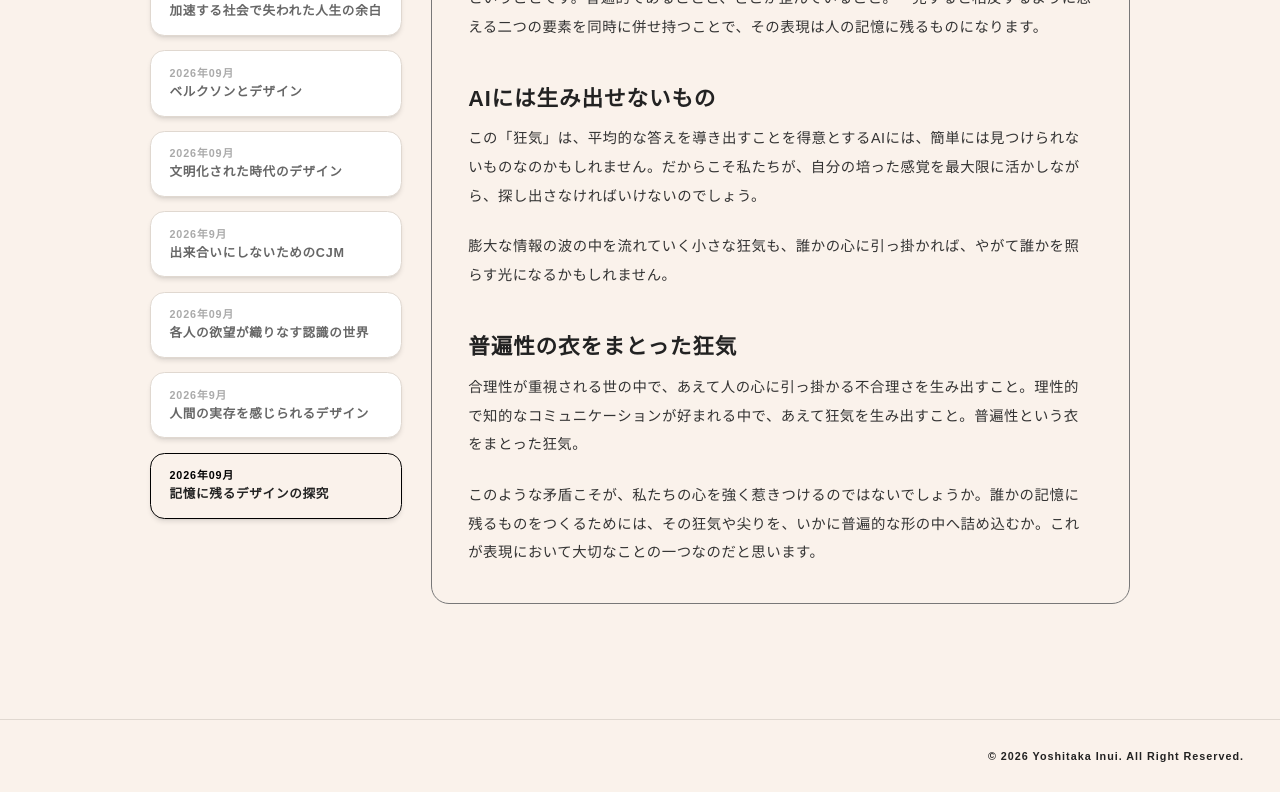
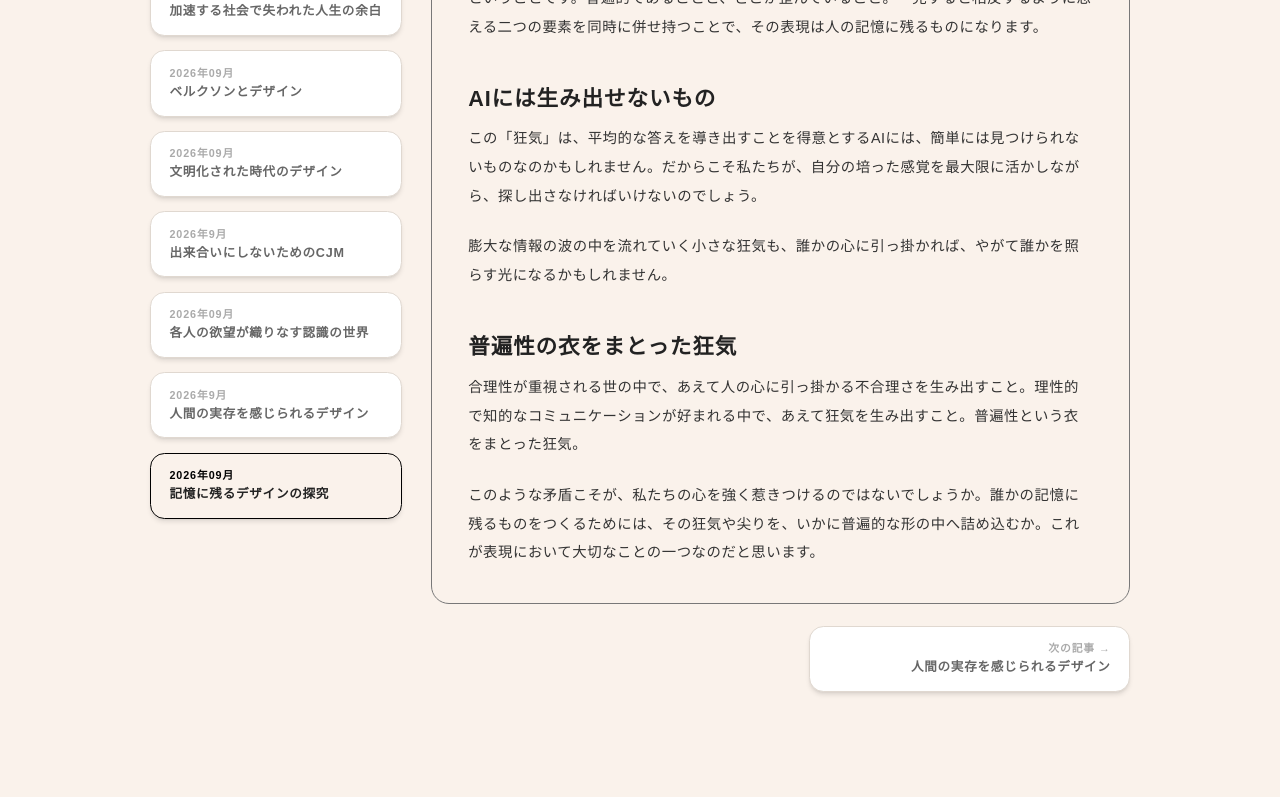
Before and after one commit to yoshi-2525/portfolio, a React (Vite) app: page /learning/1 in a window 1280 px wide. Shown: the part 2000-2797 px from the top of the page. Built offline with nearby package versions, Linux system fonts and the light colour scheme; the HTML template or start-up script is replaced by a standard one; a web font is replaced by a local one.

Commit message:
ナビゲーションの追加。

```diff
--- /dev/null
+++ b/src/components/LearningArticleNav.tsx
@@ -0,0 +1,40 @@
+import type { CSSProperties } from "react";
+import { Link } from "react-router";
+import type { LearningRecord } from "@/components/LearningRecordCard";
+
+type LearningArticleNavProps = {
+  prev?: LearningRecord;
+  next?: LearningRecord;
+  className?: string;
+};
+
+// 左のナビ（LearningNavItem の非選択状態）と同じ形・色にそろえる
+function ArticleLink({ record, label, align }: { record: LearningRecord; label: string; align: "left" | "right" }) {
+  return (
+    <Link
+      to={`/learning/${record.id}`}
+      className={`block min-w-0 rounded-xl md:rounded-2xl border-2 border-border-gray bg-surface-white px-3.5 py-2.5 md:px-5 md:py-4 shadow-md transition-all hover:shadow-lg hover:-translate-y-0.5 hover:border-[var(--accent)] ${
+        align === "right" ? "text-right" : "text-left"
+      }`}
+      style={{ "--accent": record.accentColor } as CSSProperties}
+    >
+      <span className="font-maru font-bold text-[10px] md:text-xs tracking-[1px] block mb-0.5 md:mb-1" style={{ color: "#aaa" }}>
+        {label}
+      </span>
+      <span className="font-maru font-bold text-sm tracking-[0.8px] leading-snug block text-ink-666 truncate">
+        {record.title}
+      </span>
+    </Link>
+  );
+}
+
+export default function LearningArticleNav({ prev, next, className = "" }: LearningArticleNavProps) {
+  if (!prev && !next) return null;
+
+  return (
+    <nav aria-label="記事の移動" className={`grid grid-cols-2 gap-16 ${className}`}>
+      {prev ? <ArticleLink record={prev} label="← 前の記事" align="left" /> : <span />}
+      {next ? <ArticleLink record={next} label="次の記事 →" align="right" /> : <span />}
+    </nav>
+  );
+}
--- a/src/components/LearningCategoryFilter.tsx
+++ b/src/components/LearningCategoryFilter.tsx
@@ -2,11 +2,17 @@ type LearningCategoryFilterProps = {
   categories: string[];
   active: string;
   onChange: (category: string) => void;
+  className?: string;
 };
 
-export default function LearningCategoryFilter({ categories, active, onChange }: LearningCategoryFilterProps) {
+export default function LearningCategoryFilter({
+  categories,
+  active,
+  onChange,
+  className = "mb-10",
+}: LearningCategoryFilterProps) {
   return (
-    <div className="flex flex-wrap gap-3 mb-10">
+    <div className={`flex flex-wrap gap-3 ${className}`}>
       {categories.map((cat) => (
         <button
           key={cat}
--- a/src/pages/LearningDetailPage.tsx
+++ b/src/pages/LearningDetailPage.tsx
@@ -7,6 +7,7 @@ import Breadcrumb from "@/components/Breadcrumb";
 import PageHeading from "@/components/PageHeading";
 import LearningCategoryFilter from "@/components/LearningCategoryFilter";
 import LearningNavItem from "@/components/LearningNavItem";
+import LearningArticleNav from "@/components/LearningArticleNav";
 import ContentBlocks from "@/components/ContentBlocks";
 import { records, categories } from "@/data/learningRecords";
 import { pageHeadings } from "@/data/pageHeadings";
@@ -15,7 +16,7 @@ export default function LearningDetailPage() {
   const { id } = useParams<{ id: string }>();
   const record = records.find((r) => r.id === Number(id));
   const [active, setActive] = useState("すべて");
-  const articleRef = useRef<HTMLElement>(null);
+  const articleRef = useRef<HTMLDivElement>(null);
   const isFirstRender = useRef(true);
 
   const location = useLocation();
@@ -33,6 +34,11 @@ export default function LearningDetailPage() {
     window.scrollTo(0, top);
   }, [id]);
   const filtered = active === "すべて" ? records : records.filter((r) => r.category === active);
+
+  // 前後の記事はフィルターに関係なく ID の前後で決める。records は ID の降順なので、前＝ID が 1 つ小さい記事、次＝1 つ大きい記事
+  const index = record ? records.findIndex((r) => r.id === record.id) : -1;
+  const prevRecord = index >= 0 ? records[index + 1] : undefined;
+  const nextRecord = index > 0 ? records[index - 1] : undefined;
 
   if (!record) {
     return (
@@ -67,7 +73,13 @@ export default function LearningDetailPage() {
 
         <PageHeading {...pageHeadings.learning} />
 
-        <LearningCategoryFilter categories={categories} active={active} onChange={setActive} />
+        {/* スマホではフィルターを記事一覧のナビの上に置くので、ここは md 以上だけ */}
+        <LearningCategoryFilter
+          categories={categories}
+          active={active}
+          onChange={setActive}
+          className="hidden md:flex mb-10"
+        />
 
         <div className="mb-6">
           <BackLink to="/learning">学習記録一覧へ戻る</BackLink>
@@ -77,16 +89,24 @@ export default function LearningDetailPage() {
         <div className="grid md:grid-cols-[280px_1fr] gap-8 items-start">
 
           {/* Left: navigation between records */}
-          {/* スマホでは記事の下に表示 */}
-          <nav className="order-2 md:order-1 flex flex-col gap-4 md:sticky md:top-8">
-            {filtered.map((r) => (
-              <LearningNavItem key={r.id} record={r} isActive={r.id === record.id} />
-            ))}
-          </nav>
+          {/* スマホでは記事の下に表示し、その上にフィルターを置く */}
+          <div className="order-2 md:order-1 md:sticky md:top-8">
+            <LearningCategoryFilter
+              categories={categories}
+              active={active}
+              onChange={setActive}
+              className="md:hidden mb-6"
+            />
+            <nav className="flex flex-col gap-4">
+              {filtered.map((r) => (
+                <LearningNavItem key={r.id} record={r} isActive={r.id === record.id} />
+              ))}
+            </nav>
+          </div>
           {/* Right: detail */}
+          <div ref={articleRef} className="order-1 md:order-2 min-w-0 flex flex-col gap-6">
           <article
-            ref={articleRef}
-            className="order-1 md:order-2 rounded-[20px] border-2 border-border-dark overflow-hidden"
+            className="rounded-[20px] border-2 border-border-dark overflow-hidden"
             style={{ backgroundColor: record.color }}
           >
             <div className="h-1.5 bg-[#d57563]" />
@@ -112,6 +132,9 @@ export default function LearningDetailPage() {
             </div>
           </article>
 
+          <LearningArticleNav prev={prevRecord} next={nextRecord} />
+          </div>
+
         </div>
       </main>
 
```
